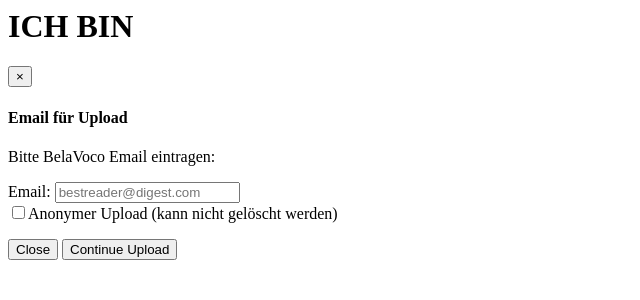
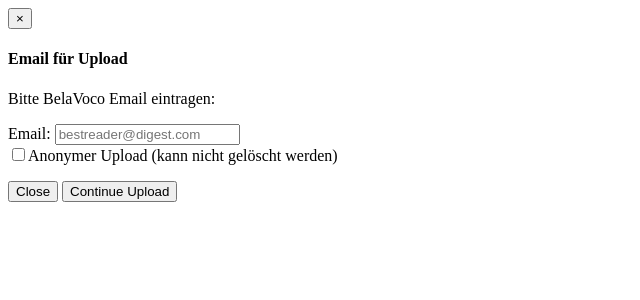
Before and after one commit to leosok/belovoco_server, a Flask app: template belavoco_server/app_uploader/templates/modal_mail.html in a window 1280 px wide. Shown: the top 300 px of the page, without its empty margins (0-640 px from the left). Run offline with Flask 2, Linux system fonts and the light colour scheme; the template is opened without the code that fills it, so the values that code supplies are empty; parts of the project's set-up code (start-up, migrations or seed data) failed here and were passed over; some libraries are stand-ins or nearby versions.

Commit message:
Bugfix - Verbose info removed

```diff
--- a/belavoco_server/app_uploader/templates/modal_mail.html
+++ b/belavoco_server/app_uploader/templates/modal_mail.html
@@ -1,4 +1,4 @@
-<h1>ICH BIN</h1>
+<!-- <h1>ModalEmail</h1> -->
 <!-- <link rel="stylesheet" href="https://cdnjs.cloudflare.com/ajax/libs/bootstrap-validator/0.5.3/css/bootstrapValidator.min.css"/> -->
 
 <div id="ModalEmail" class="modal fade">
```
